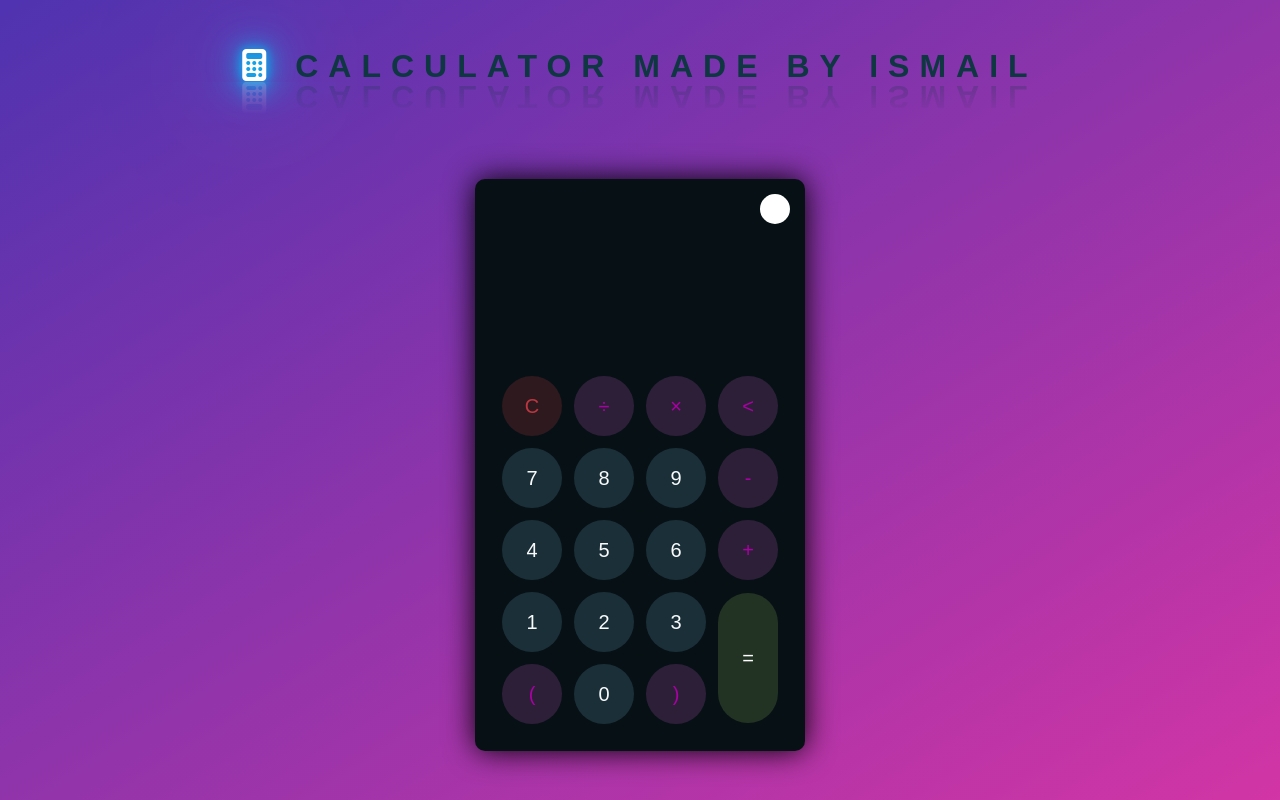
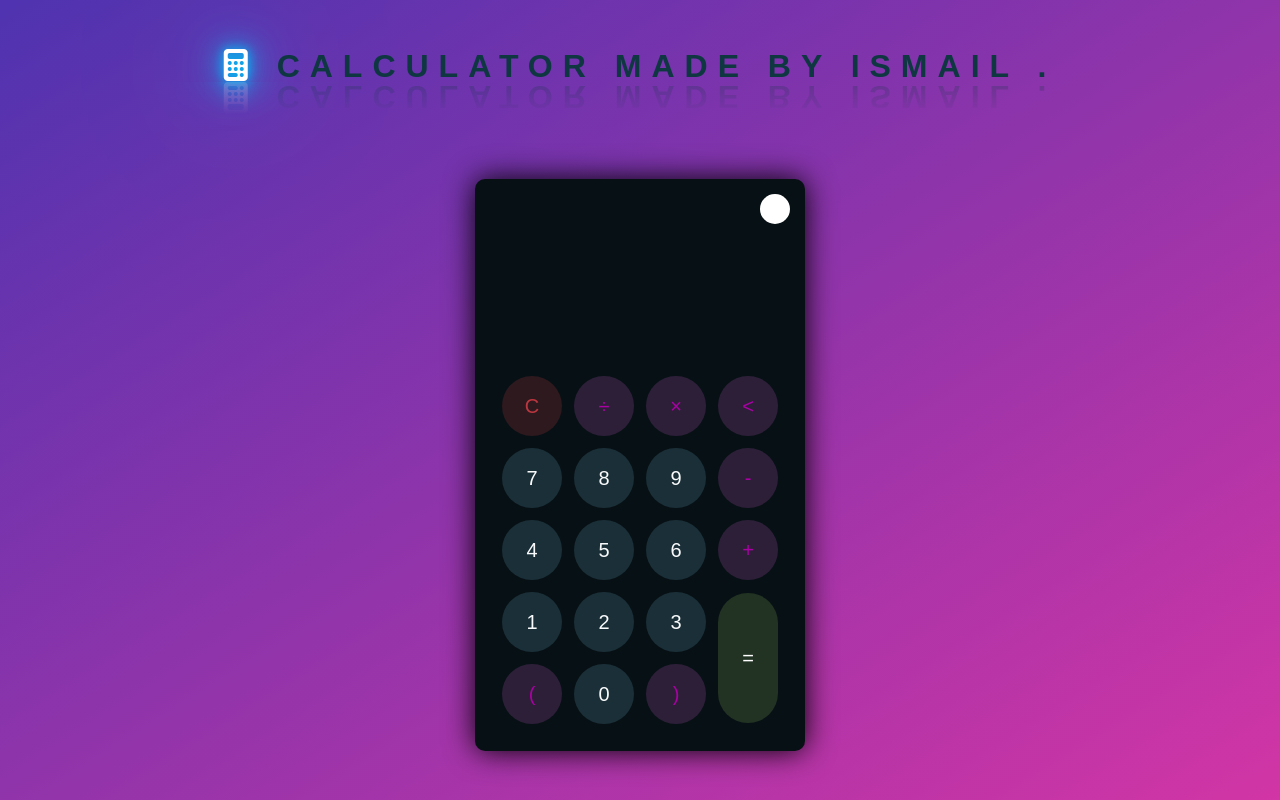
Before and after one commit to ismaiiiiil/calculator-, a plain HTML site: page index.html in a window 1280 px wide. Drawn offline with Linux system fonts and the light colour scheme.

Commit message:
changer title

```diff
--- a/index.html
+++ b/index.html
@@ -12,7 +12,7 @@
     <div class="container">
         <h1 class="text-primary text-center">
             <i class="fa-solid fa-calculator"></i>
-            Calculator made by Ismail
+            Calculator made by Ismail .
         </h1>
         <div class="calculator dark">
             <div class="theme-toggler active">
```
